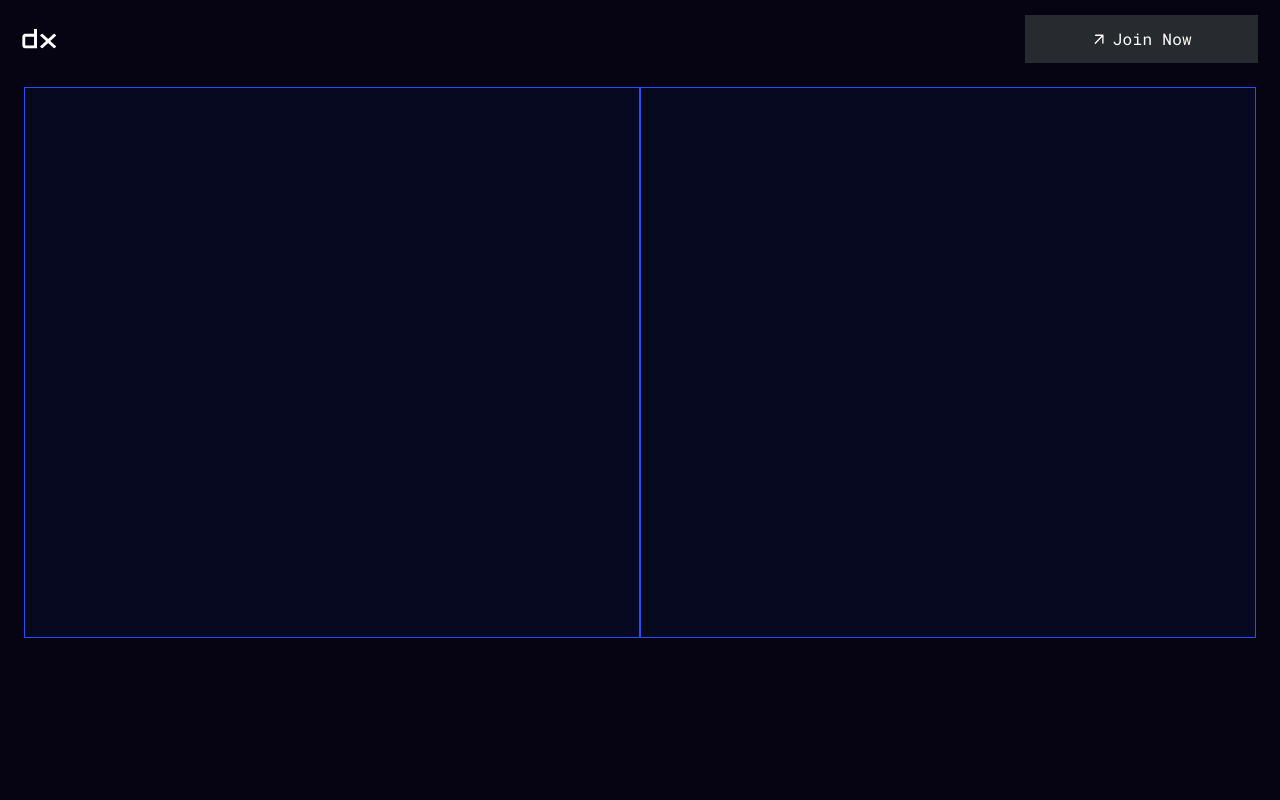
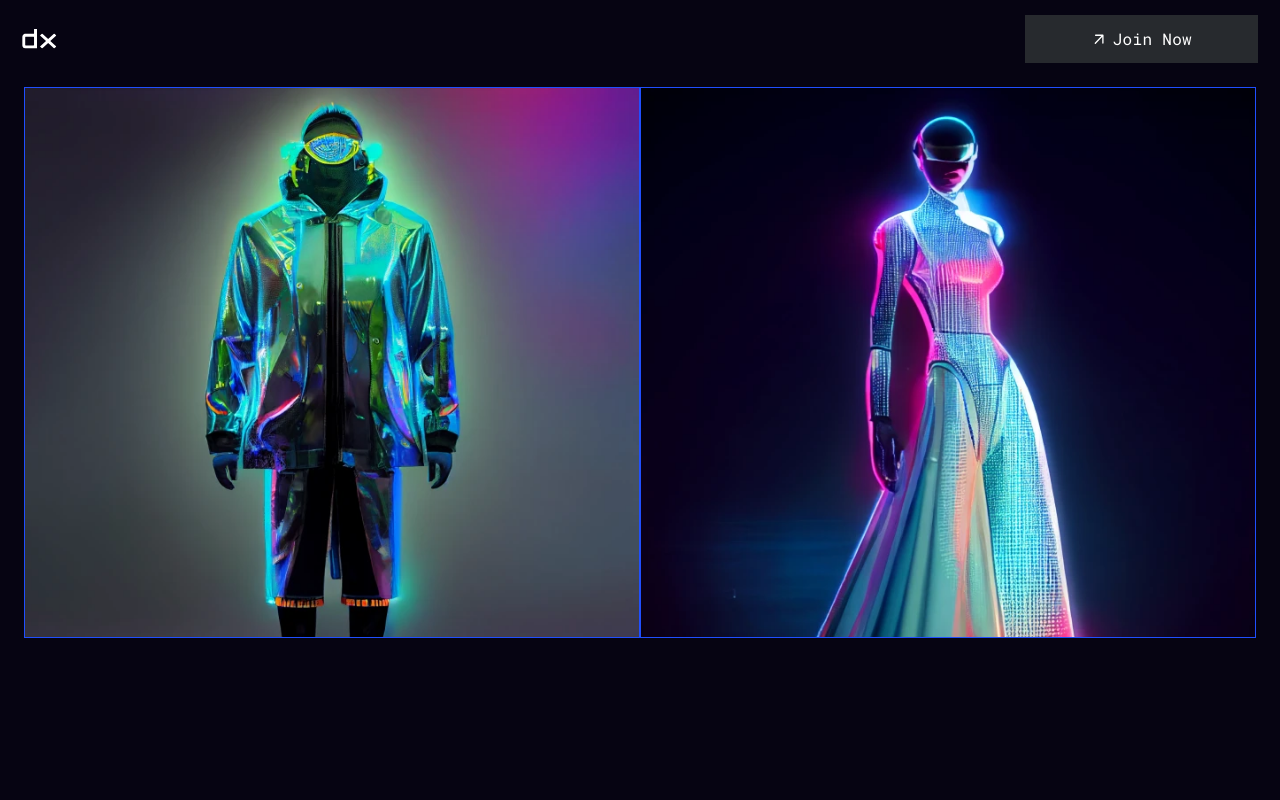
Before and after one commit to webdevbiv/dexola-landing, a React (Vite) app: page / in a window 1280 px wide. Shown: the top 800 px of the page. Built offline with nearby package versions, Linux system fonts and the light colour scheme.

Commit message:
FIX | ImageFader

```diff
--- a/src/components/ImageFader/ImageFader.jsx
+++ b/src/components/ImageFader/ImageFader.jsx
@@ -84,7 +84,7 @@ export const ImageFader = ({ images, delay }) => {
               index === currentImageIndex ? s.active : ""
             } `}
           />
-          {loadedImages.includes(index) && <Skeleton />}
+          {!loadedImages.includes(index) && <Skeleton />}
         </div>
       ))}
     </div>
```
